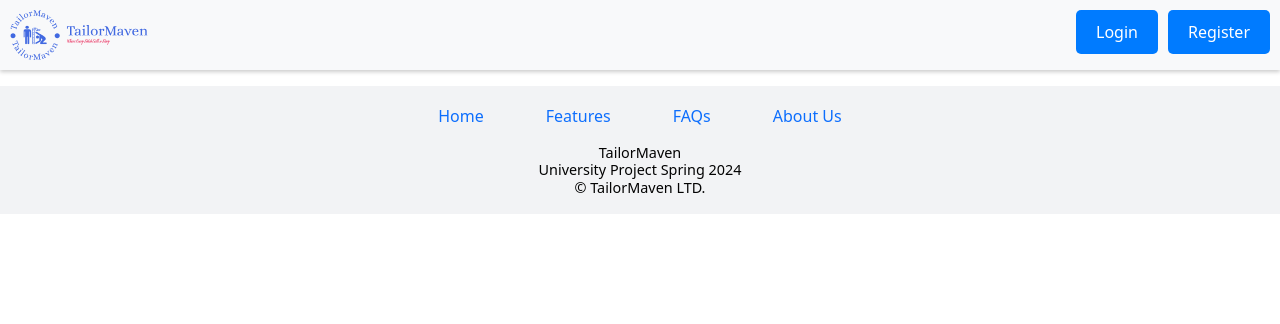
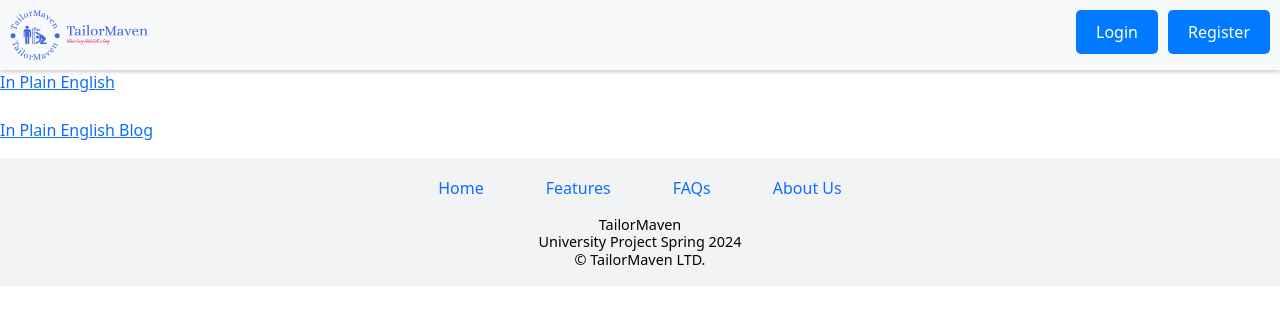
Before and after one commit to al-rafi304/TailorMaven, a React (Create React App) app in the folder Frontend/: page /test in a window 1280 px wide. Shown: the top 324 px of the page. Built offline with nearby package versions, Linux system fonts and the light colour scheme.

Commit message:
google connected to front

```diff
--- a/Frontend/package.json
+++ b/Frontend/package.json
@@ -1,5 +1,6 @@
 {
   "name": "base",
+  "proxy": "http://127.0.0.1:5000/",
   "version": "0.1.0",
   "private": true,
   "dependencies": {
--- a/Frontend/src/components/Login.js
+++ b/Frontend/src/components/Login.js
@@ -31,8 +31,8 @@ const Login = () => {
       </form>
       <p>- - - - - - - - - -    or    - - - - - - - - - -</p>
       <div className="google-signin-container">
-      <Link to="/google-signin" className="no-underline">
-        <button class="google-signin">
+      <Link to="http://localhost:5000/auth/google" className="no-underline">
+        <button className="google-signin">
           <img src="/google.svg" className="google-icon"/>
           <span className="signin-text">Sign in with Google</span>
         </button>
--- a/Frontend/src/components/Main.js
+++ b/Frontend/src/components/Main.js
@@ -7,7 +7,7 @@ import Footer from "./Footer";
 import Header from "./Header";
 import Login from "./Login";
 import Register from "./Register";
-
+import Test from "./test";
 
 function Main(){
     return(
@@ -19,6 +19,7 @@ function Main(){
             <Route path="/about" element={<About />} />
             <Route path="/login" element={<Login />} />
             <Route path="/register" element={<Register />} />
+            <Route path="/test" element={< Test />} />
             </Switch>
             <Footer/>
 
--- /dev/null
+++ b/Frontend/src/components/test.js
@@ -0,0 +1,17 @@
+export default function Test() {
+    return (
+      <div id="app">
+        <a href="https://plainenglish.io" target="_blank" rel="noreferrer">
+          In Plain English
+        </a>{" "}
+        <br />
+        <br /> <a
+          href="https://plainenglish.io/blog"
+          target="_blank"
+          rel="noreferrer"
+        >
+          In Plain English Blog
+        </a>
+      </div>
+    );
+  }
```
Also changed, not shown: 1 other file (tests, documents, lock files or other folders).
